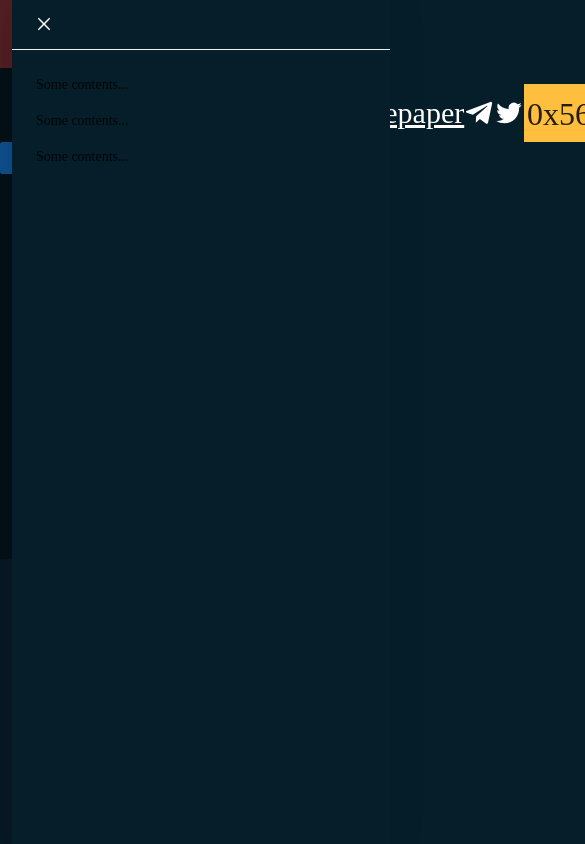
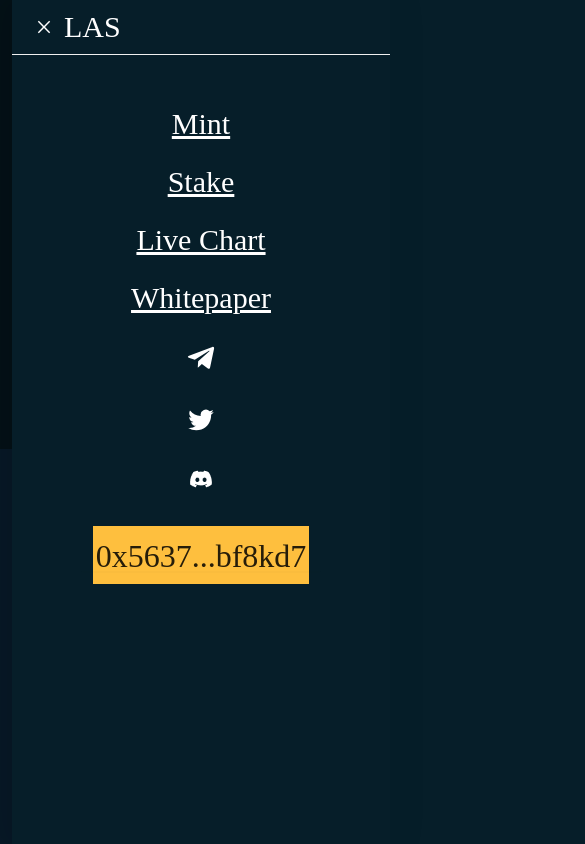
Before and after one commit to TukhtayevaRoziya/test_project, a Next.js app: page / in a window 390 px wide. Both pictures are taken after a click on the button "Open". Shown: the top 844 px of the page, 585 px wide, since content can reach past the window. Built offline with nearby package versions, Linux system fonts and the light colour scheme.

Commit message:
some fix

```diff
--- a/components/header/Header.module.css
+++ b/components/header/Header.module.css
@@ -38,3 +38,9 @@
   text-decoration-line: underline;
   color: #febf3e;
 }
+
+@media (min-width:0) and (max-width: 1200.9px){
+  .header{
+    display: none
+  }
+}
--- a/components/navbar/Navbar.jsx
+++ b/components/navbar/Navbar.jsx
@@ -45,7 +45,10 @@ export const Navbar = ({display}) => {
         </div>
       </div>
     </div>
+    <div className={"dNone"}>
+
     <SmNavbar/>
+    </div>
     </>
   );
 };
--- a/components/navbar/Navbar.module.css
+++ b/components/navbar/Navbar.module.css
@@ -66,3 +66,31 @@
 
   color: #ffffff;
 }
+
+.smNavbar_body{
+  display: none !important;
+}
+
+
+@media (min-width:0) and (max-width: 1200.9px){
+  .navbarSm{
+    display: flex;
+    flex-direction: column;
+    justify-content: flex-start;
+    width: 100%
+  }
+
+  .navbarSm a{
+    margin: 1rem 0
+  }
+
+  .navbar{
+    display: none
+  }
+
+  .smNavbar_body{
+    display: flex !important;
+    justify-content: flex-end;
+    margin: 2rem 1rem 0
+  }
+}
--- a/components/navbar/SmNavbar.jsx
+++ b/components/navbar/SmNavbar.jsx
@@ -2,6 +2,12 @@ import { Button, Drawer } from 'antd';
 import { useState } from 'react';
 import 'antd/dist/antd.css';
 import styles from "./Navbar.module.css";
+import Link from "next/link";
+import { RiTwitterFill } from "react-icons/ri";
+import { FaTelegramPlane } from "react-icons/fa";
+import Image from "next/image";
+import subtract from "../../assets/navbar/Subtract.png";
+
 
 export const SmNavbar = () => {
   const [visible, setVisible] = useState(false);
@@ -15,18 +21,40 @@ export const SmNavbar = () => {
   };
 
   return (
-    <>
+    <div className={styles.smNavbar_body}>
       <Button type="primary" onClick={showDrawer}>
         Open
       </Button>
-      <Drawer title={()=>
-        <h1 className={styles.navbar__title}>LAS</h1>
+      <Drawer title={'LAS'
 
       } placement="right" onClose={onClose} visible={visible}>
-        <p>Some contents...</p>
-        <p>Some contents...</p>
-        <p>Some contents...</p>
+          <div className={styles.navbar__links + " " + styles.navbarSm}>
+          <Link href={"#mint"}>Mint</Link>
+          <Link href={"#stake"}>Stake</Link>
+          <Link href={"#liveChart"}>Live Chart</Link>
+          <Link href={"#whitepaper"}>Whitepaper</Link>
+          <Link href={"#whitepaper"}>
+            <a>
+              <FaTelegramPlane />
+            </a>
+          </Link>
+          <Link href={"/whitepaper"}>
+            <a>
+              <RiTwitterFill />
+            </a>
+          </Link>
+          <Link href={"/whitepaper"}>
+            <a>
+              <Image src={subtract} alt="" />
+            </a>
+          </Link>
+          <Link href={"/whitepaper"}>
+            <a className={styles.navbar__links__btn}>
+              <Button>0x5637...bf8kd7</Button>
+            </a>
+          </Link>
+        </div>
       </Drawer>
-    </>
+    </div>
   );
 };
--- a/pages/home.jsx
+++ b/pages/home.jsx
@@ -1,5 +1,4 @@
 import { Analytics } from "./../components/analytics/Analytics";
-import Link from "next/link";
 import Head from "next/head";
 
 import { Header } from "../components/header/Header";
--- a/styles/globals.css
+++ b/styles/globals.css
@@ -107,6 +107,19 @@ color:white;
     width: 40%
 }
 
+.ant-drawer-title{
+    margin: auto 0 !important;
+
+    font-family: "Mini Pixel-7";
+    font-style: normal;
+    font-weight: 400;
+    font-size: 30px !important;
+    line-height: 30px;
+    text-transform: uppercase;
+
+    color: #ffffff !important;
+}
+
 @media (min-width:0) and (max-width:1200px){
     .Chart_analytics__body__block__diagramma_box__text_block__6x8br .Analytics_analytics__body__block__box__mRd9R{
         width: 100% !important;
```
